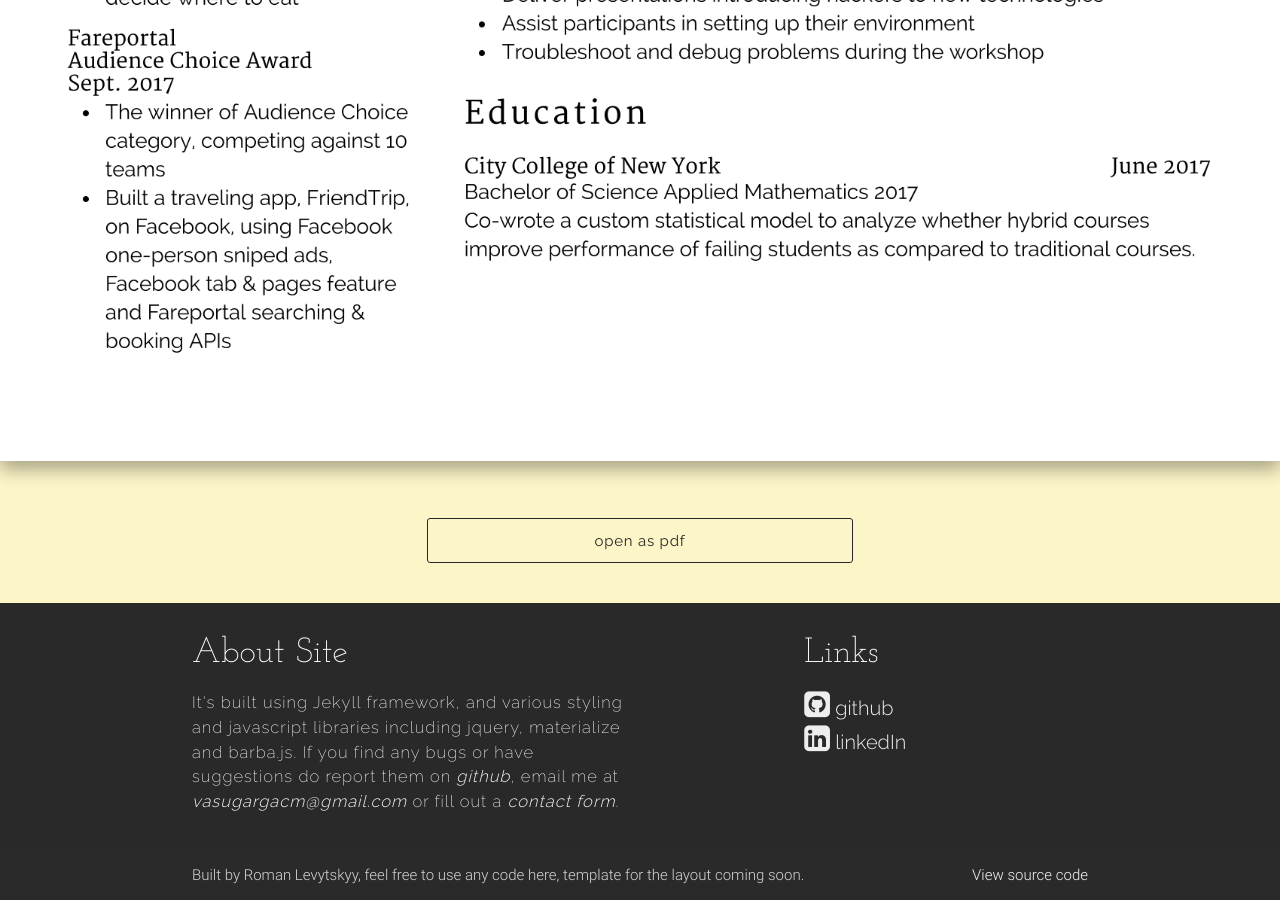
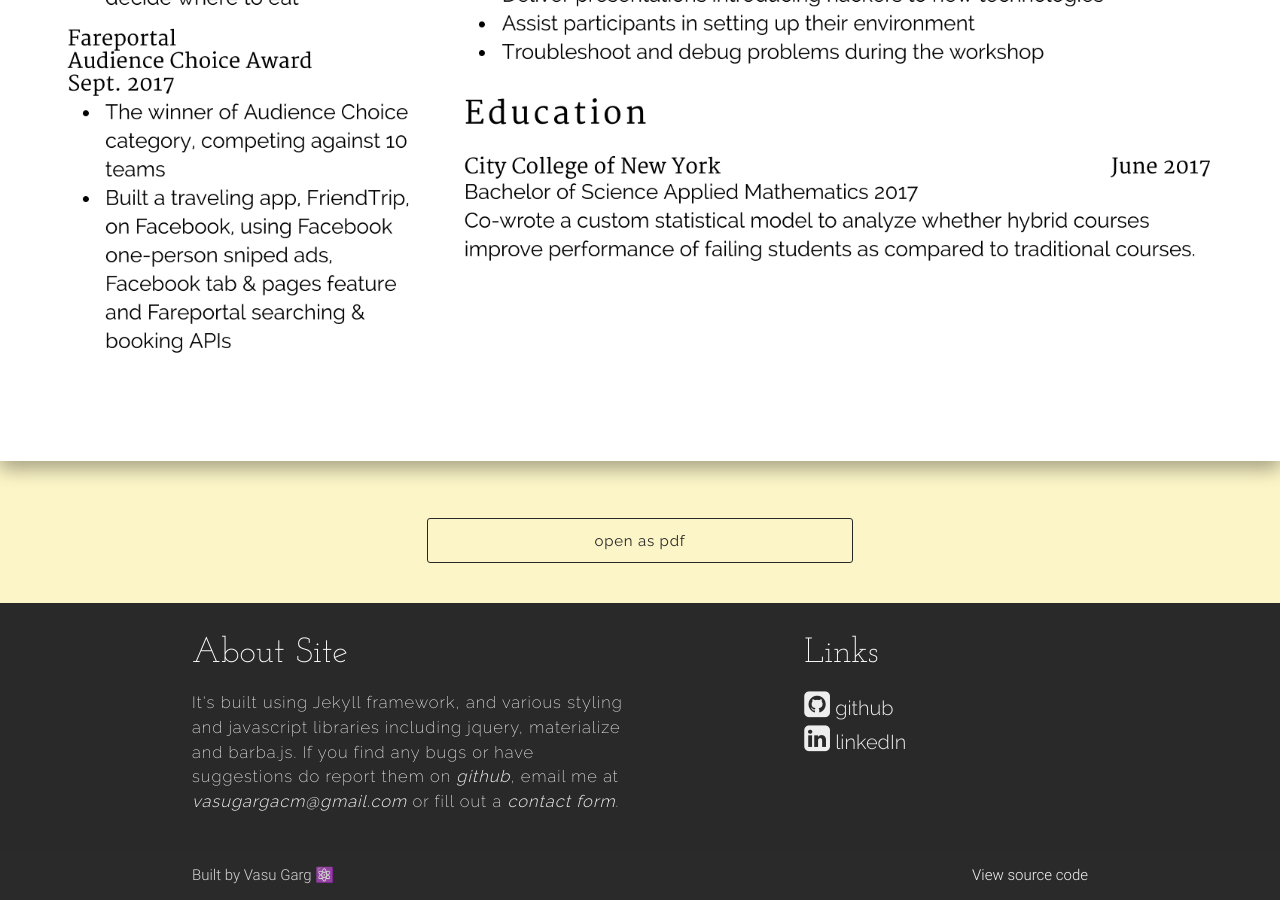
Before and after one commit to VasuGargDev/VasuGargDev.github.io, a Jekyll site: the page built from resume.html, in a window 1280 px wide and 900 px high, scrolled down 1603 px. Built offline with Jekyll 4.4.1, drawn with Linux system fonts in a browser that asks for light colours; nearby versions of some CDN libraries.

Commit message:
Update footer.html

```diff
--- a/_includes/footer.html
+++ b/_includes/footer.html
@@ -3,7 +3,7 @@
     <div class="row">
       <div class="col l6 s12">
         <h5 class="white-text footer_titles">About Site</h5>
-        <p class="grey-text text-lighten-3 description">It's built using Jekyll framework, and various styling and javascript libraries including jquery, materialize and barba.js. If you find any bugs or have suggestions do report them on <a class="footer_description_link" href="https://github.com/LevytsRoman/levytsroman.github.io/issues/new">github</a>, email me at <a class="footer_description_link" href="mailto:{{site.email}}">{{site.email}}</a> or fill out a <a class="footer_description_link" href="/contact">contact form</a>.</p>
+        <p class="grey-text text-lighten-3 description">It's built using Jekyll framework, and various styling and javascript libraries including jquery, materialize and barba.js. If you find any bugs or have suggestions do report them on <a class="footer_description_link" href="https://github.com/VasuGargDev/VasuGargDev.github.io/issues/new">github</a>, email me at <a class="footer_description_link" href="mailto:{{site.email}}">{{site.email}}</a> or fill out a <a class="footer_description_link" href="/contact">contact form</a>.</p>
       </div>
       <div class="col l4 offset-l2 s12">
         <h5 class="white-text footer_titles">Links</h5>
@@ -16,8 +16,8 @@
   </div>
   <div class="footer-copyright">
     <div class="container">
-    Built by Roman Levytskyy, feel free to use any code here, template for the layout coming soon.
-    <a class="grey-text text-lighten-4 right" href="https://github.com/LevytsRoman/levytsroman.github.io">View source code</a>
+    Built by Vasu Garg ⚛️
+    <a class="grey-text text-lighten-4 right" href="https://github.com/VasuGargDev/VasuGargDev.github.io">View source code</a>
     </div>
   </div>
 </footer>
```
